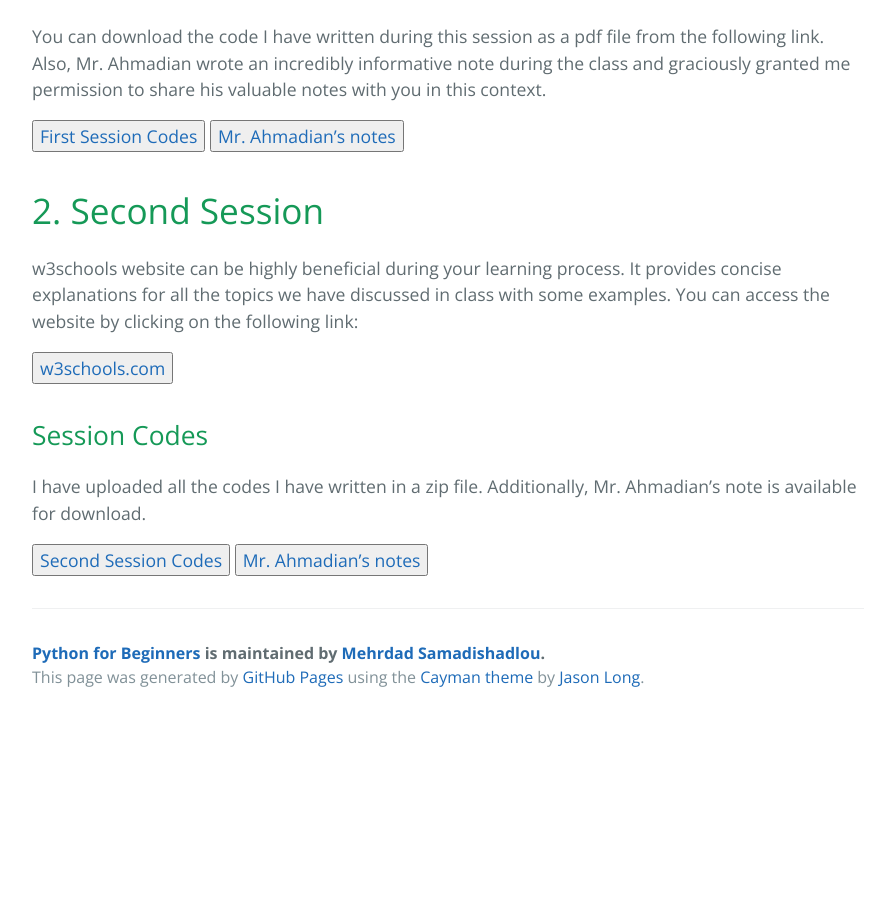
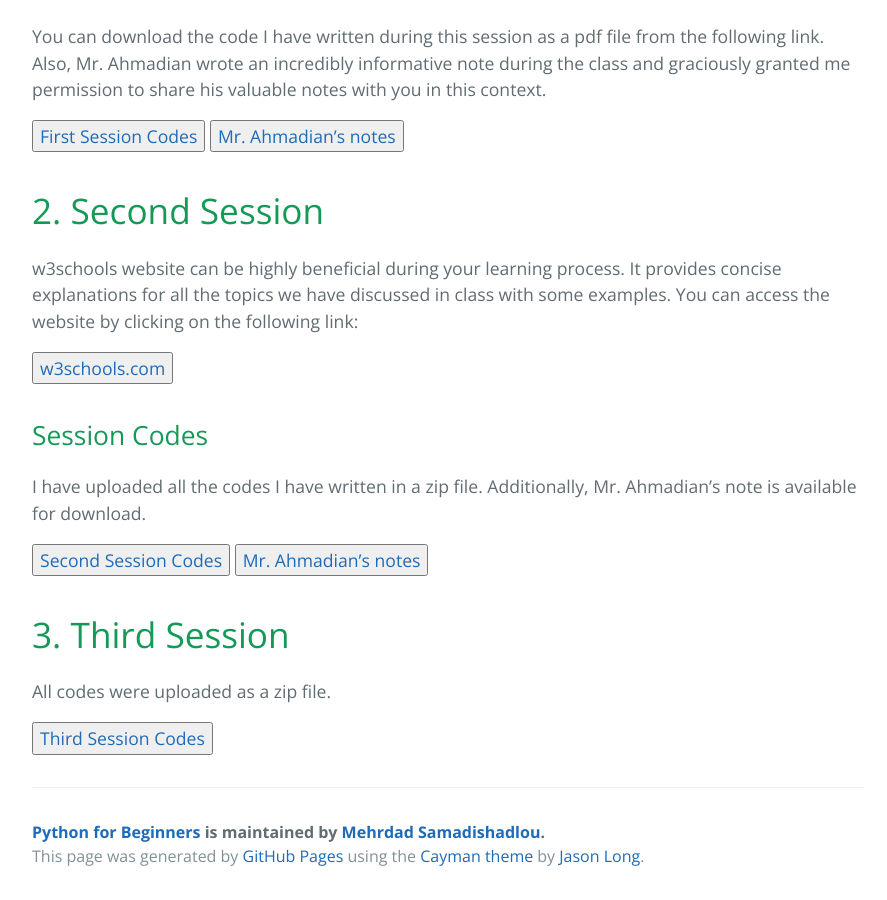
Before and after one commit to MehrdadSamadishadlou/Python_for_Beginners, a Jekyll site: the page built from materials.md, in a window 1280 px wide and 900 px high, scrolled down 1852 px. Shown: the whole window, without its empty margins (192-1079 px from the left). Built offline with Jekyll 4.4.1, drawn with Linux system fonts in a browser that asks for light colours; before the commit the page ends 2573 px from its top, so only the background shows below that.

Commit message:
Update materials.md

```diff
--- a/materials.md
+++ b/materials.md
@@ -81,3 +81,11 @@ w3schools website can be highly beneficial during your learning process. It prov
 I have uploaded all the codes I have written in a zip file. Additionally, Mr. Ahmadian's note is available for download.
 
 <a href="https://drive.google.com/file/d/1f09Iv-ZF6X9vcKoAce6wLiUYTAqAtiRk/view?usp=sharing" target="_blank"><button>Second Session Codes</button></a>   <a href="https://drive.google.com/file/d/1r9qTqilTf8NQu0U7xDyvYm8ayN_7HPBY/view?usp=sharing" target="_blank"><button>Mr. Ahmadian's notes</button></a>
+
+
+
+# 3. Third Session
+
+All codes were uploaded as a zip file.
+
+<a href="https://drive.google.com/file/d/1SI7c-YdeDEvroZz9m29N3t754LgE-GTt/view?usp=sharing" target="_blank"><button>Third Session Codes</button></a>
```
